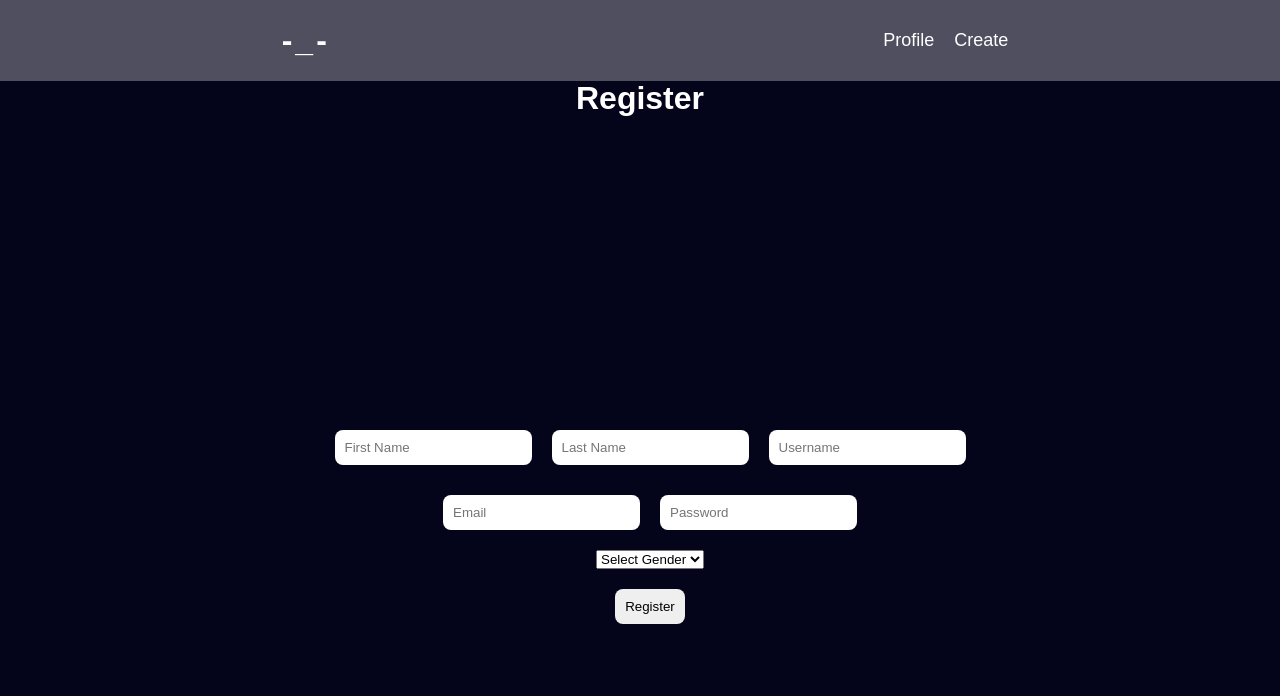
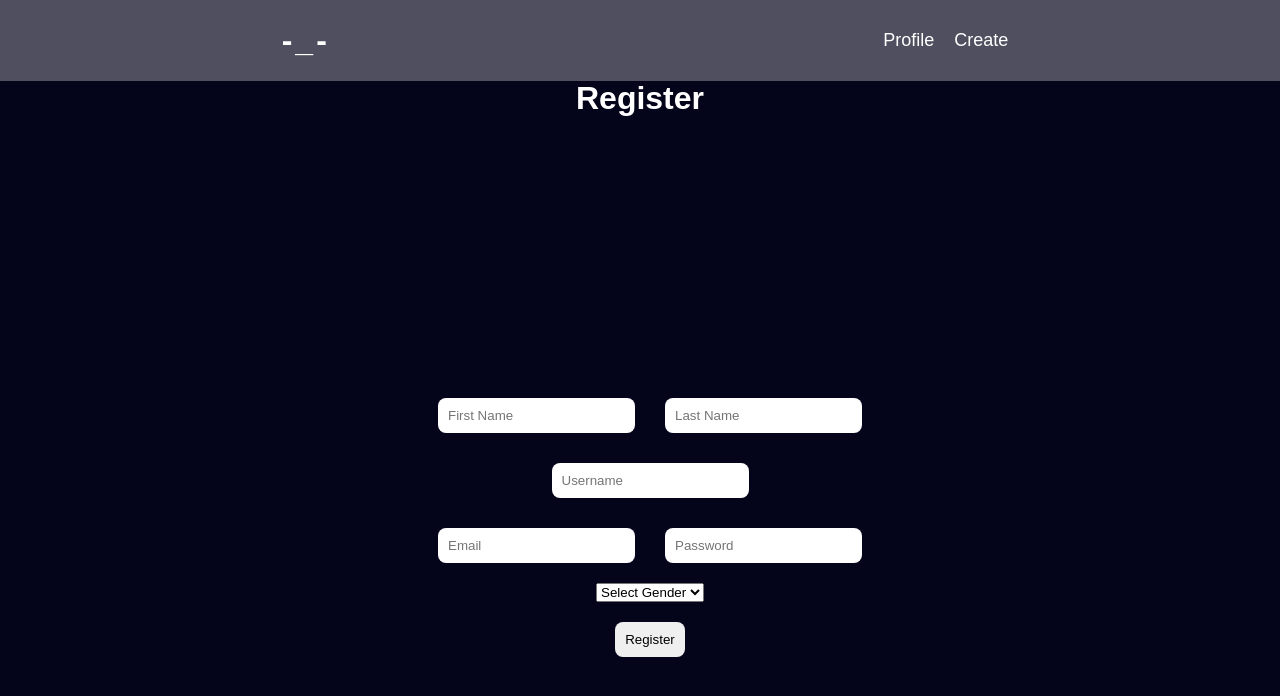
Before and after one commit to ahmed3mr55/front-end-frofile, a Next.js app: page /register in a window 1280 px wide. Shown: the top 696 px of the page. Built offline with nearby package versions, Linux system fonts and the light colour scheme.

Commit message:
Update on backEnd Server And Edit Style the page Register

```diff
--- a/app/register/page.js
+++ b/app/register/page.js
@@ -65,7 +65,9 @@ export default function Register() {
             onChange={(e) => setLastName(e.target.value)}
             required
           />
-          <input
+        </div>
+        <div className={style.inputs}>
+        <input
             type="text"
             placeholder="Username"
             value={username}
--- a/app/register/style.module.css
+++ b/app/register/style.module.css
@@ -11,6 +11,7 @@
     justify-content: center;
     height: 100vh;
     padding: 10px;
+    flex-wrap: wrap;
 }
 
 .container input {
@@ -19,6 +20,15 @@
     border-radius: 8px;
     outline: none;
     margin: 10px;
+}
+
+.inputs {
+    display: flex;
+    gap: 10px;
+    width: 100%;
+    align-items: center;
+    justify-content: center;
+    flex-wrap: wrap;
 }
 
 .container button {
@@ -33,3 +43,7 @@
 .container button:hover {
     background: #ccc;
 }
+
+.container button:active {
+    background: #ccc;
+}
```
Also changed, not shown: 1 other file (tests, documents, lock files or other folders).
